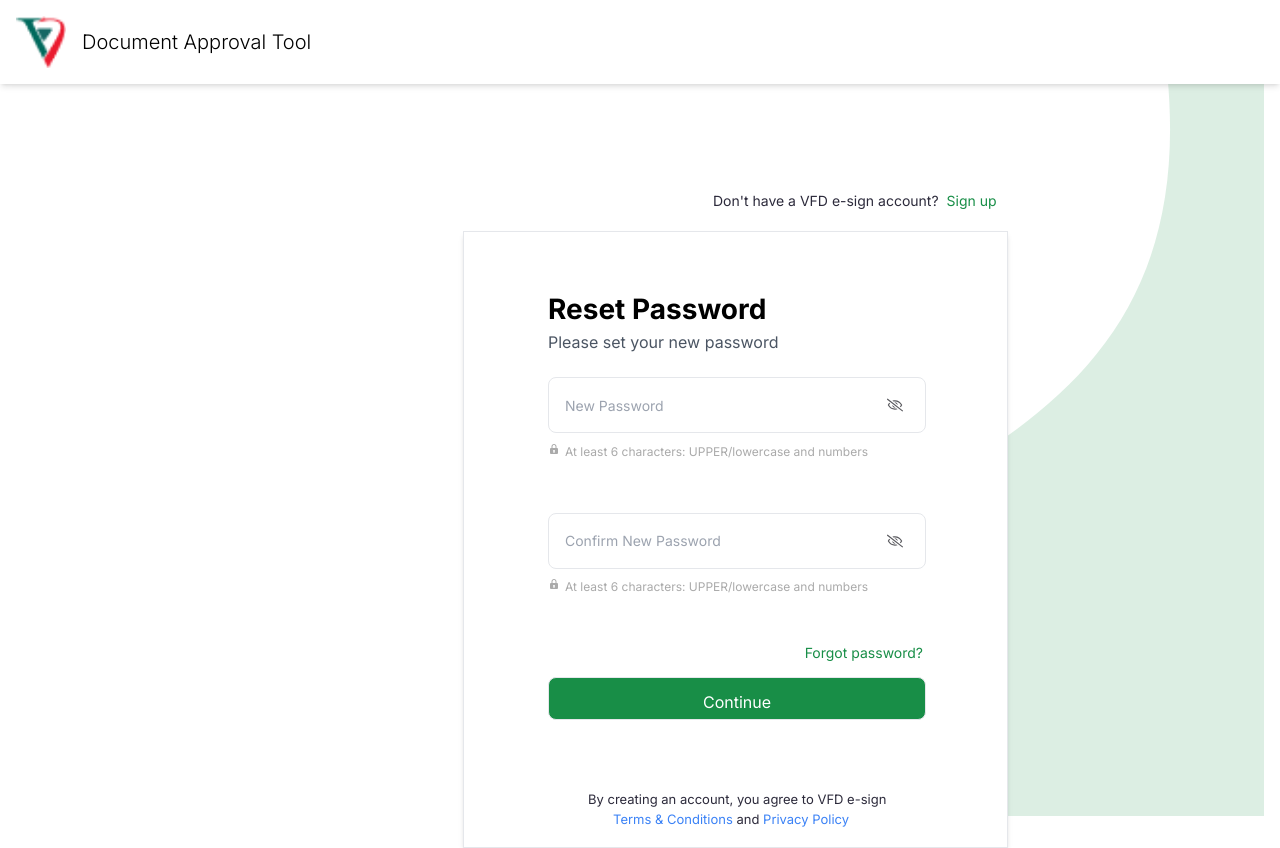
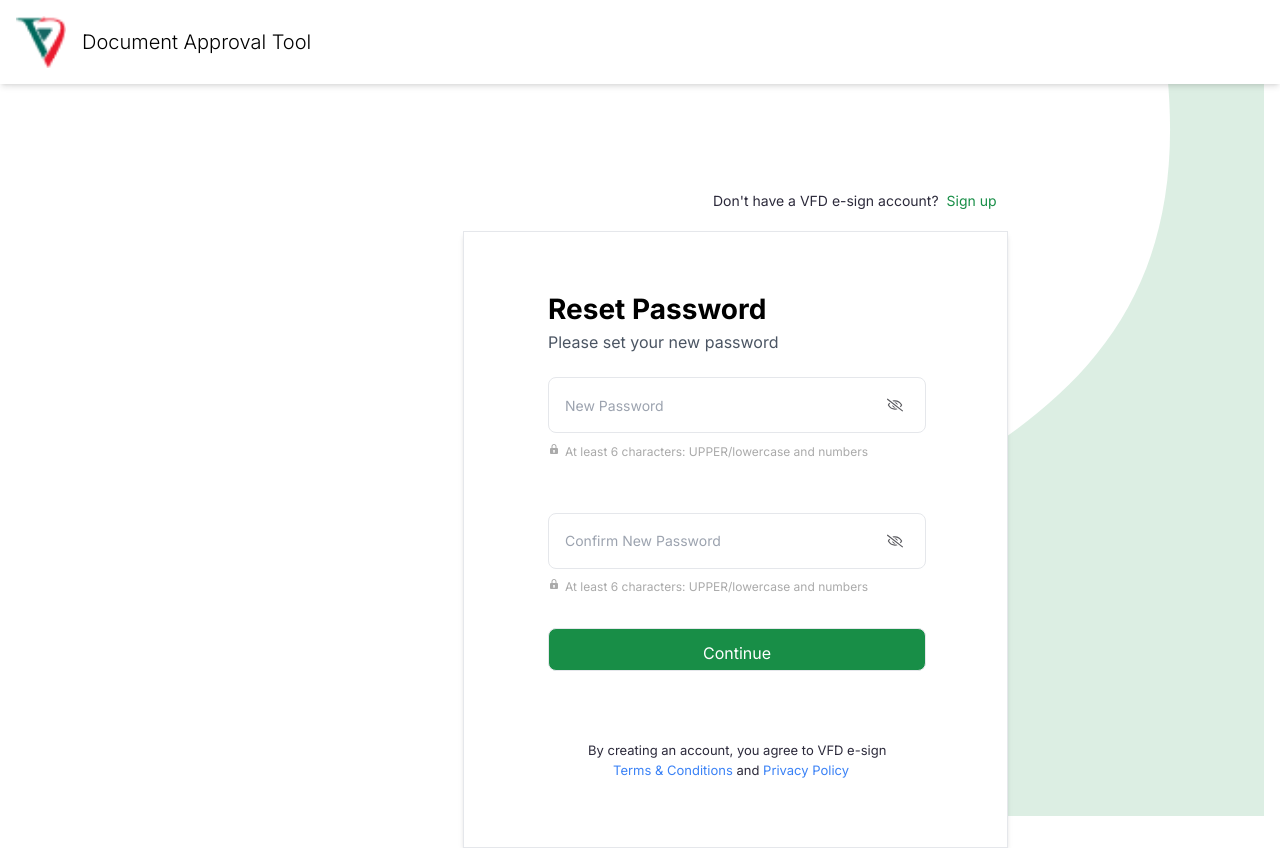
Before and after one commit to lawrenceime/Document-approval, a Next.js app in the folder alm/: page /users/resetPassword in a window 1280 px wide. Built offline with nearby package versions, Linux system fonts and the light colour scheme.

Commit message:
Linked static pages

```diff
--- a/alm/app/users/forgotPassword/forgotPass.tsx
+++ b/alm/app/users/forgotPassword/forgotPass.tsx
@@ -51,13 +51,15 @@ const ForgotPass = () => {
                   required
                 />
               </div>
-
+              <Link href= "/users/resetPassword">
               <button
                 className="border mt-[33px] bg-[#188E47] w-[378px] h-[43px] items-center py-[12px] rounded-[8px] text-white "
                 type="submit"
               >
                 Continue
               </button>
+              </Link>
+
             </form>
             <div className="ml-10">
             <p className="mt-[201px] text-inter  font-normal text-[13px] text-[#2C2A3B]">
--- a/alm/app/users/register/login.tsx
+++ b/alm/app/users/register/login.tsx
@@ -73,11 +73,14 @@ const Login = () => {
                       {passwordVisible ? <FaRegEye /> : <FaRegEyeSlash />}
                     </button>
                   </div>
+                  <Link  href="/users/forgotPassword">
                   <div className="flex justify-end mt-[14px] mb-[14px]">
                     <span className="text-[14px] text-[500] text-[#188E47]">
                       Forgot password?
                     </span>
                   </div>
+                  </Link>
+
                   <button
                     className="border bg-[#188E47] w-[378px] h-[43px] items-center py-[12px] rounded-[8px] text-white "
                     type="submit"
--- a/alm/app/users/resetPassword/resetPass.tsx
+++ b/alm/app/users/resetPassword/resetPass.tsx
@@ -109,11 +109,7 @@ const ResetPass = () => {
                 </p>
               </div>
                   </div>
-                  <div className="flex justify-end mt-[14px] mb-[14px]">
-                    <span className="text-[14px] text-[500] text-[#188E47]">
-                      Forgot password?
-                    </span>
-                  </div>
+
                   <button
                     className="border bg-[#188E47] w-[378px] h-[43px] items-center py-[12px] rounded-[8px] text-white "
                     type="submit"
--- a/alm/app/users/usersByAdminLogin/newUserLogin.tsx
+++ b/alm/app/users/usersByAdminLogin/newUserLogin.tsx
@@ -79,12 +79,16 @@ const NewUserLogin = () => {
                   At least 6 characters: UPPER/lowercase and numbers{" "}
                 </p>
               </div>
-            <button
+
+              <Link href="/users/usersByAdminAuth">
+              <button
               className="border bg-[#188E47] w-[378px] h-[43px] items-center py-[12px] rounded-[8px] text-white "
               type="submit"
             >
-              Login
+              Next
             </button>
+              </Link>
+
             <div className=" flex justify-center items-center mt-[14px] mb-[16px]">
               <div className="border-t border-gray-300 my-4"></div>
 
```
